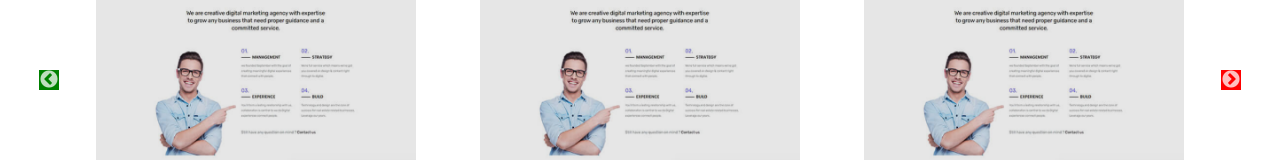
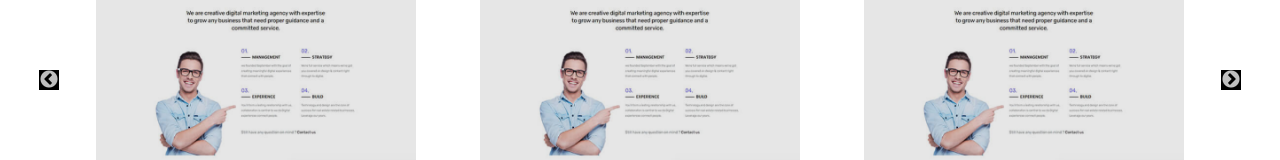
Before and after one commit to hasibulmahi/personal-portfolio, a Next.js app: page / in a window 1280 px wide. Shown: the part 1852-2012 px from the top of the page. Built offline with nearby package versions, Linux system fonts and the light colour scheme.

Commit message:
Update portfolios.component.js
slider button color

```diff
--- a/components/portfolios/portfolios.component.js
+++ b/components/portfolios/portfolios.component.js
@@ -27,7 +27,7 @@ function Portfolios(props) {
     return (
       <div
         className={className}
-        style={{ ...style, display: "block", background: "red" }}
+        style={{ ...style, display: "block", background: "black" }}
         onClick={onClick}
       />
     );
@@ -38,7 +38,7 @@ function Portfolios(props) {
     return (
       <div
         className={className}
-        style={{ ...style, display: "block", background: "green" }}
+        style={{ ...style, display: "block", background: "black" }}
         onClick={onClick}
       />
     );
```
